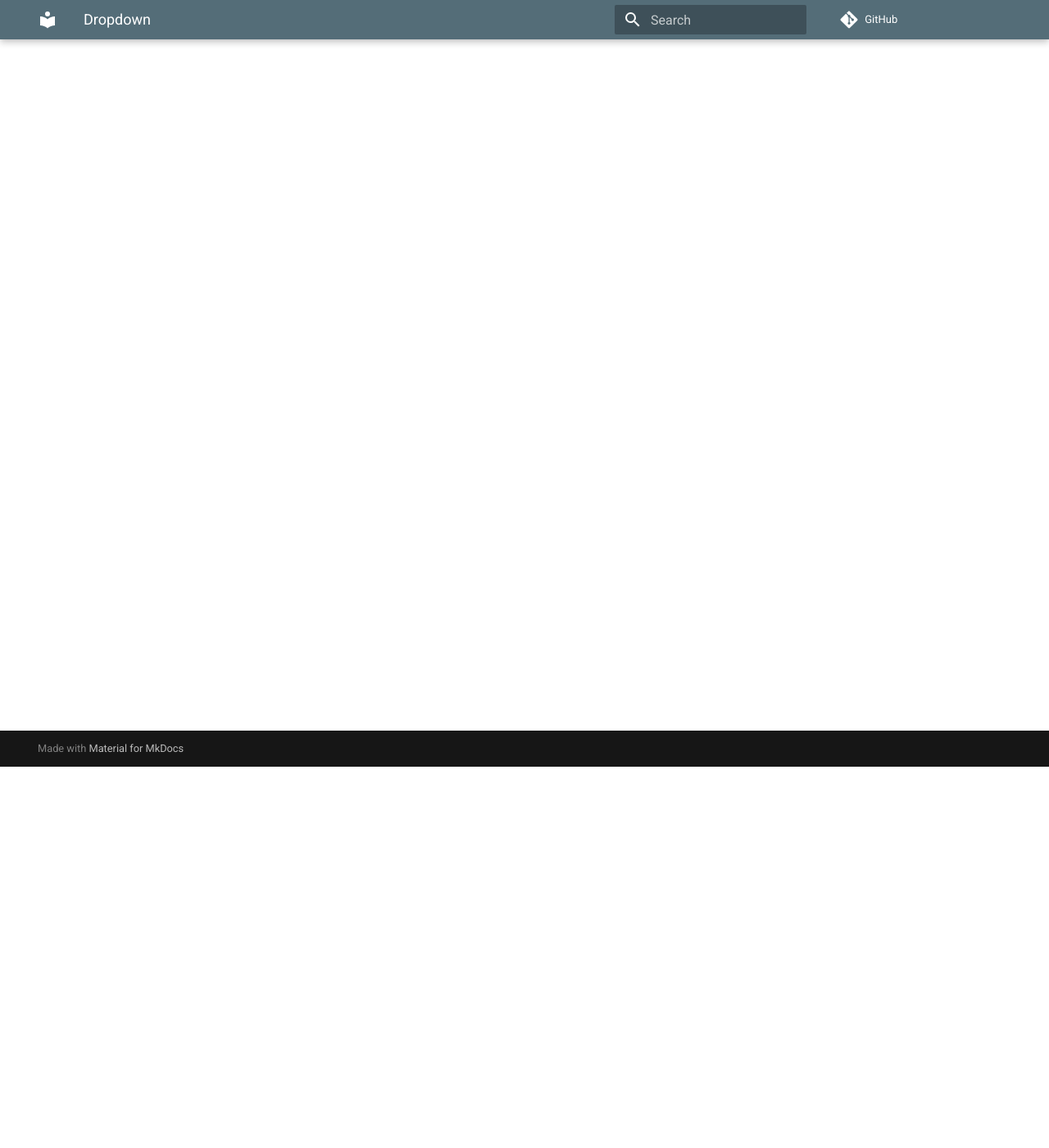
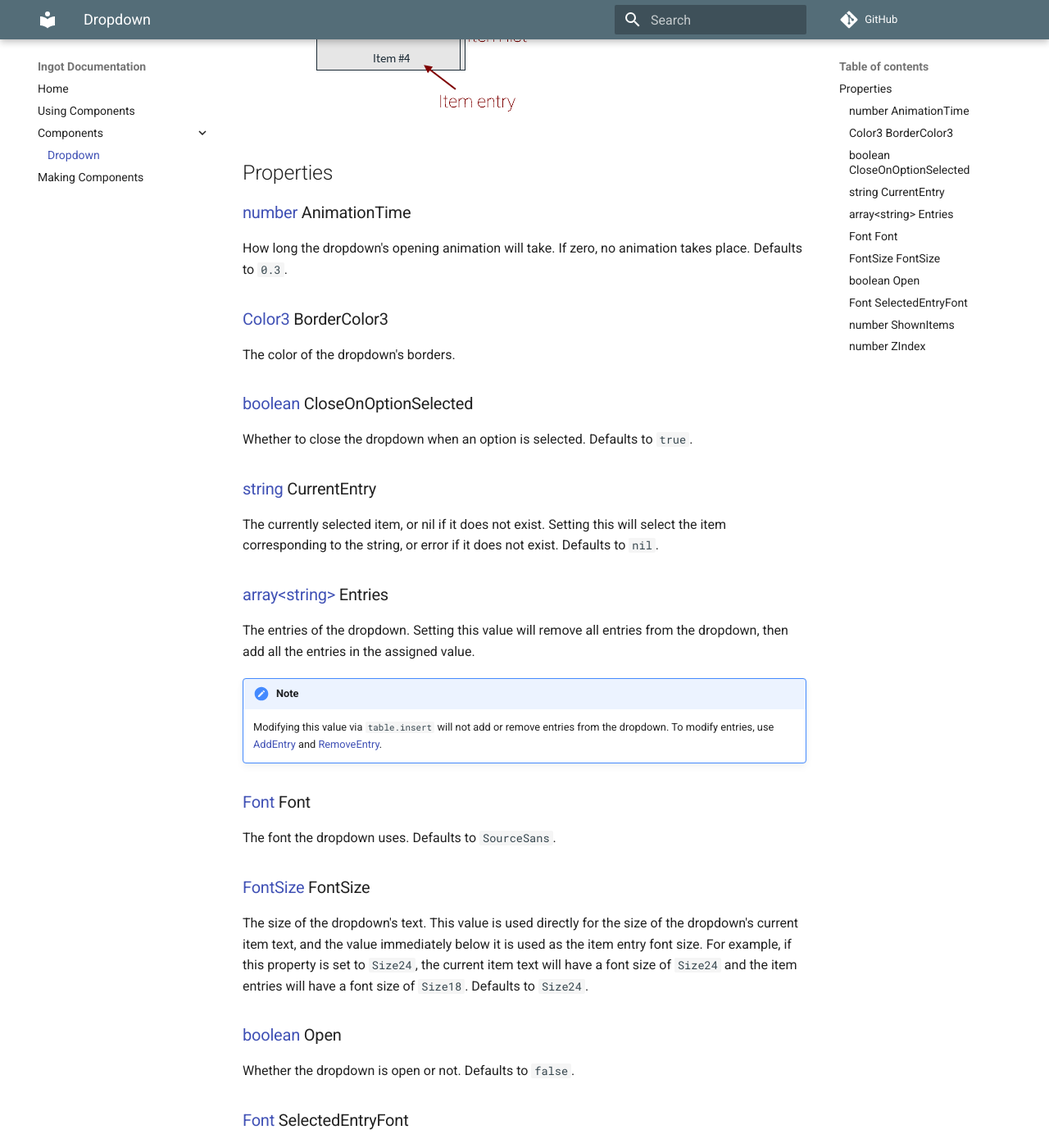
Before and after one commit to MemoryPenguin/RbxIngot, an MkDocs documentation site: the page built from Documentation/Source/Components/Dropdown.md, in a window 1280 px wide and 1400 px high, scrolled down 465 px. Shown: the whole window at 82% size. Built offline with MkDocs 1.6.1 and Material for MkDocs 9.7.7, drawn with Linux system fonts in a browser that asks for light colours; comment, search, counter and statistics services are not loaded; old or Windows-style settings are respelled for this version of MkDocs; some of the changed text lies outside the part shown.

Commit message:
Documentation!

```diff
--- a/Documentation/Source/Components/Dropdown.md
+++ b/Documentation/Source/Components/Dropdown.md
@@ -1,2 +1,46 @@
 # Dropdown Component
 The Dropdown component is a simple dropdown that supports selection of one item from a large amount of choices.
+![Dropdown image](/Images/Dropdown-1.png)
+
+![Dropdown structure](/Images/Dropdown-2.png)
+
+## Properties
+
+### [number](http://wiki.roblox.com/index.php?title=Number) AnimationTime
+How long the dropdown's opening animation will take. If zero, no animation takes place. Defaults to `0.3`.
+
+### [Color3](http://wiki.roblox.com/index.php?title=API:Color3) BorderColor3
+The color of the dropdown's borders.
+
+### [boolean](http://wiki.roblox.com/index.php?title=API:Boolean) CloseOnOptionSelected
+Whether to close the dropdown when an option is selected. Defaults to `true`.
+
+### [string](http://wiki.roblox.com/index.php?title=API:String) CurrentEntry
+The currently selected item, or nil if it does not exist. Setting this will select the item corresponding to the string, or error if it does not exist. Defaults to `nil`.
+
+### [array&lt;string&gt;](http://wiki.roblox.com/index.php?title=API:Table) Entries
+The entries of the dropdown. Setting this value will remove all entries from the dropdown, then add all the entries in the assigned value.
+
+!!! note
+    Modifying this value via `table.insert` will not add or remove entries from the dropdown. To modify entries, use [AddEntry](#AddEntry) and [RemoveEntry](#RemoveEntry).
+
+### [Font](http://wiki.roblox.com/index.php?title=API:Enum/Font) Font
+The font the dropdown uses. Defaults to `SourceSans`.
+
+### [FontSize](http://wiki.roblox.com/index.php?title=API:Enum/FontSize) FontSize
+The size of the dropdown's text. This value is used directly for the size of the dropdown's current item text, and the value immediately below it is used as the item entry font size. For example, if this property is set to `Size24`, the current item text will have a font size of `Size24` and the item entries will have a font size of `Size18`. Defaults to `Size24`.
+
+### [boolean](http://wiki.roblox.com/index.php?title=API:Boolean) Open
+Whether the dropdown is open or not. Defaults to `false`.
+
+### [Font](http://wiki.roblox.com/index.php?title=API:Enum/Font) SelectedEntryFont
+The font that the dropdown's selected entry uses. Defaults to `SourceSansBold`.
+
+!!! note
+    If this is the same as [Font](#Font), there will be no visual difference between a selected entry and an unselected one.
+
+### [number](http://wiki.roblox.com/index.php?title=Number) ShownItems
+How many options, at most, should be shown at once when the dropdown is open. Excess options will be wrapped in a scrolling frame. Defaults to `3`.
+
+### [number](http://wiki.roblox.com/index.php?title=Number) ZIndex
+The z-index of the dropdown. Defaults to `1`.
```
Also changed, not shown: Documentation/Source/Images/Dropdown-1.png, Documentation/Source/Images/Dropdown-2.png (added).
